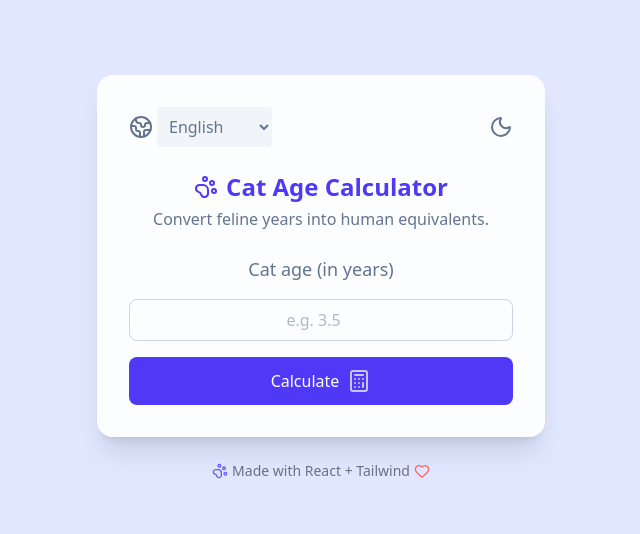
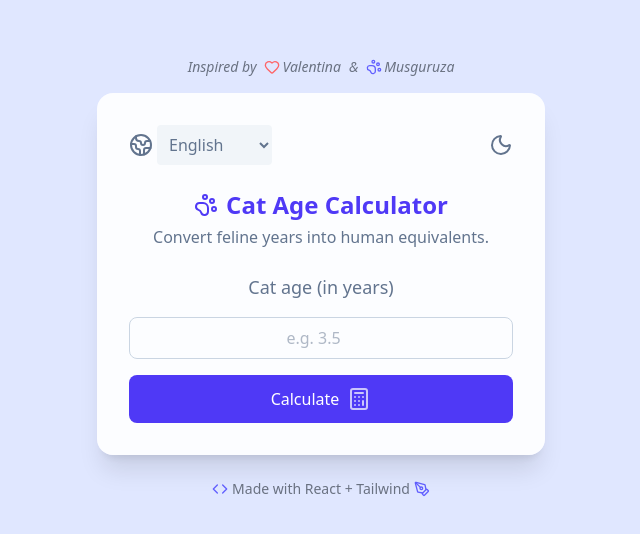
Before and after one commit to rolodoom/cat-age-calculator, a React (Vite) app: page / in a window 1280 px wide. Shown: the part 122-656 px from the top of the page, without its empty margins (319-959 px from the left). Built offline with nearby package versions, Linux system fonts and the light colour scheme.

Commit message:
Add inspiration

```diff
--- a/src/App.jsx
+++ b/src/App.jsx
@@ -4,6 +4,7 @@ import { calculateHumanYears } from './utils/catAgeUtils'
 
 import Navigation from './components/Navigation'
 import Header from './components/Header'
+import PreHeader from './components/PreHeader'
 import CatAgeForm from './components/CatAgeForm'
 import CatAgeResult from './components/CatAgeResult'
 import Footer from './components/Footer'
@@ -24,6 +25,7 @@ export default function App() {
 
   return (
     <div className="flex min-h-screen flex-col items-center justify-center bg-indigo-100 text-slate-500 dark:bg-slate-900 dark:text-gray-200">
+      <PreHeader lang={lang} />
       <div className="w-full max-w-md rounded-2xl bg-white/90 p-8 shadow-xl backdrop-blur-md dark:bg-slate-800">
         <Navigation lang={lang} onChange={setLang} />
         <Header lang={lang} />
--- a/src/components/Footer.jsx
+++ b/src/components/Footer.jsx
@@ -1,12 +1,12 @@
 import { t } from '../i18n/translations'
-import { PawPrint, Heart } from 'lucide-react'
+import { Code, PenTool } from 'lucide-react'
 
 export default function Footer({ lang }) {
   return (
     <footer className="mt-6 flex items-center justify-center gap-1 text-center text-sm text-gray-500 dark:text-gray-400">
-      <PawPrint className="h-4 w-4 text-indigo-500 dark:text-indigo-400" />{' '}
+      <Code className="h-4 w-4 text-indigo-500 dark:text-indigo-400" />{' '}
       {t(lang, 'footer')}{' '}
-      <Heart className="h-4 w-4 text-red-400 dark:text-red-600" />
+      <PenTool className="h-4 w-4 text-indigo-500 dark:text-indigo-400" />
     </footer>
   )
 }
--- /dev/null
+++ b/src/components/PreHeader.jsx
@@ -0,0 +1,18 @@
+import { t } from '../i18n/translations'
+import { PawPrint, Heart } from 'lucide-react'
+
+export default function PreHeader({ lang }) {
+  return (
+    <div className="mx-auto mb-4 flex w-full max-w-md items-center justify-center gap-2 text-sm text-gray-500 italic dark:text-gray-400">
+      <span>{t(lang, 'inspiration')}</span>
+      <span className="flex items-center gap-0.5">
+        <Heart className="h-4 w-4 text-red-400 dark:text-red-600" /> Valentina
+      </span>{' '}
+      &
+      <span className="flex items-center gap-0.5">
+        <PawPrint className="h-4 w-4 text-indigo-500 dark:text-indigo-400" />
+        Musguruza
+      </span>
+    </div>
+  )
+}
--- a/src/i18n/translations.js
+++ b/src/i18n/translations.js
@@ -23,6 +23,7 @@ export const translations = {
   },
   en: {
     languageName: 'English',
+    inspiration: 'Inspired by',
     title: 'Cat Age Calculator',
     subtitle: 'Convert feline years into human equivalents.',
     label: 'Cat age (in years)',
@@ -41,6 +42,7 @@ export const translations = {
   },
   pt: {
     languageName: 'Português',
+    inspiration: 'Inspirado em',
     title: 'Calculadora de Idade de Gato',
     subtitle: 'Converte anos felinos em seus equivalentes humanos.',
     label: 'Idade do gato (em anos)',
@@ -59,6 +61,7 @@ export const translations = {
   },
   fr: {
     languageName: 'Français',
+    inspiration: 'Inspiré de',
     title: "Calculatrice d'Age de Chat",
     subtitle: 'Convertir les années felines en leurs equivalences humaines.',
     label: 'Age du chat (en années)',
@@ -77,6 +80,7 @@ export const translations = {
   },
   de: {
     languageName: 'Deutsch',
+    inspiration: 'Inspiriert von',
     title: 'Katzenalterrechner',
     subtitle: 'Konvertiere Katzenjahre in Menschenjahre.',
     label: 'Katzenalter (in Jahren)',
@@ -95,6 +99,7 @@ export const translations = {
   },
   ch_zh: {
     languageName: '中文',
+    inspiration: '灵感来自',
     title: '猫猫年龄计算器',
     subtitle: '将猫猫年龄转换为人类年龄。',
     label: '猫猫年龄(年)',
@@ -113,6 +118,7 @@ export const translations = {
   },
   ru: {
     languageName: 'Русский',
+
     title: 'Калькулятор возраста кота',
     subtitle: 'Преобразует годы кошек в соответствующие годы человека.',
     label: 'Возраст кошки (в годах)',
```
